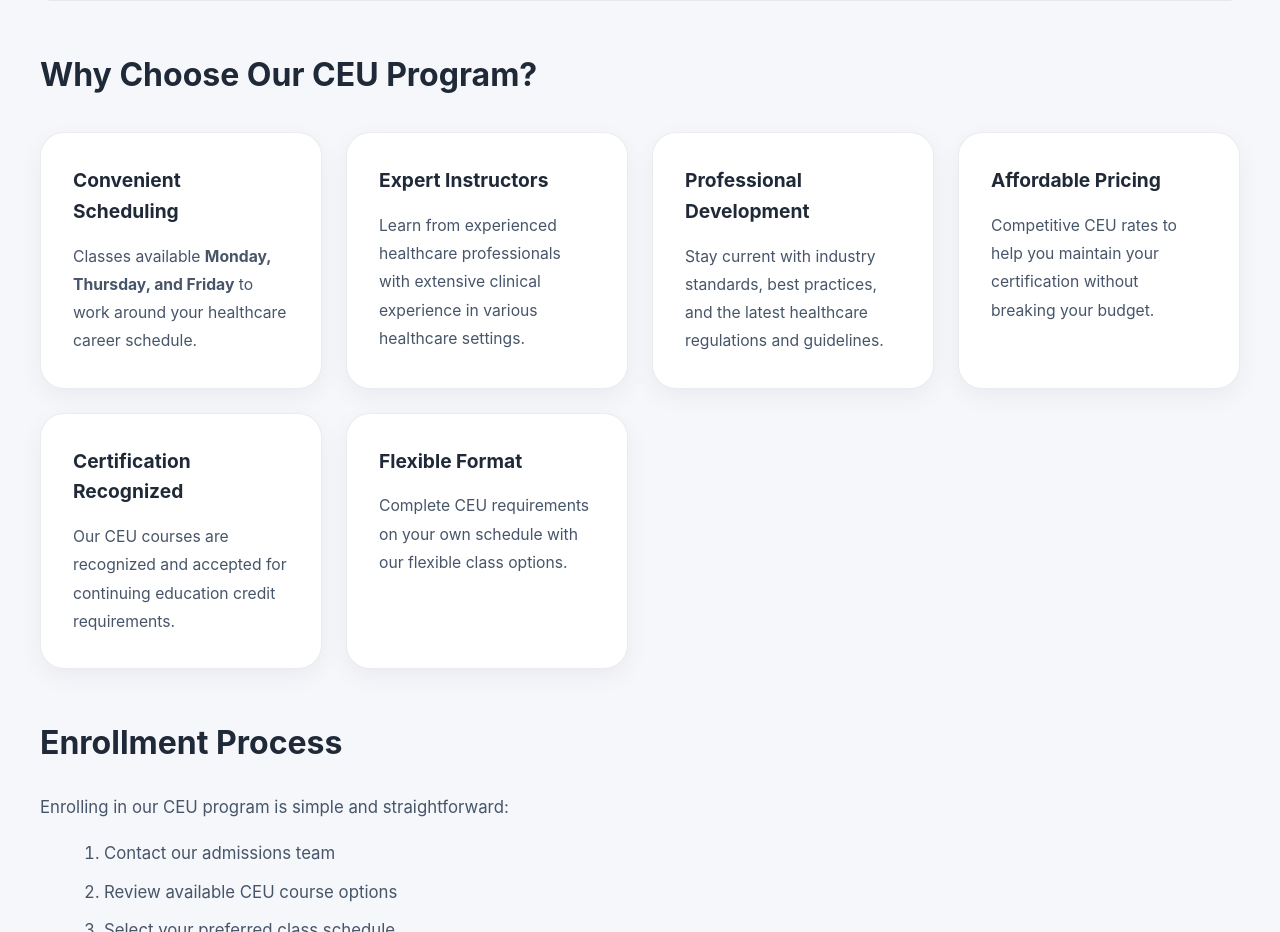
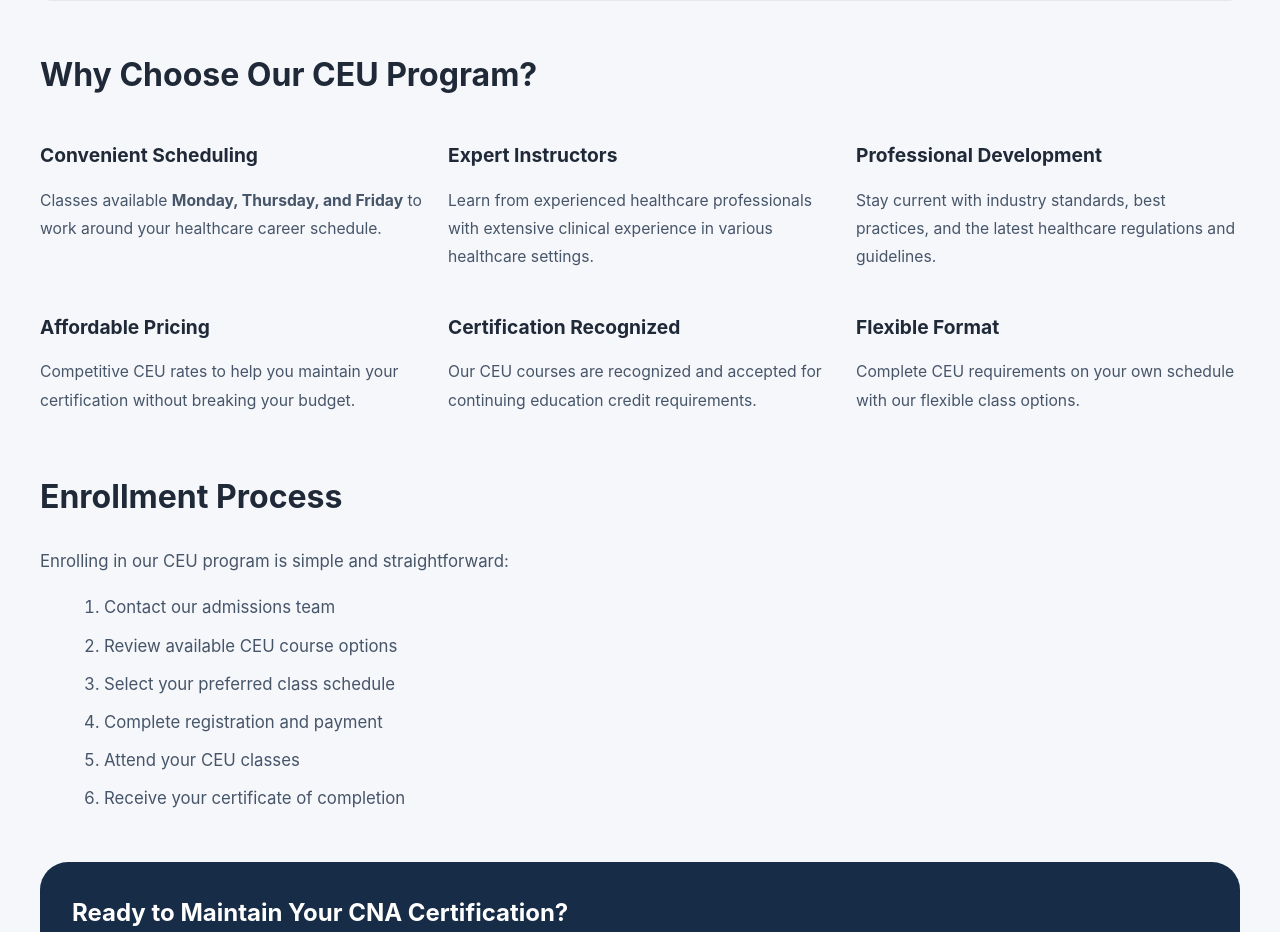
Before and after one commit to rotsen-gregorio/Allied_Medical, a website: page ceu-for-cna.html in a window 1280 px wide. Shown: the part 1120-2052 px from the top of the page. Drawn offline with Linux system fonts and the light colour scheme; no server answers.

Commit message:
CEU page: 3-column grid, remove card boxes

```diff
--- a/ceu-for-cna.html
+++ b/ceu-for-cna.html
@@ -233,16 +233,12 @@
     }
     .info-grid {
       display: grid;
-      grid-template-columns: repeat(auto-fit, minmax(280px, 1fr));
+      grid-template-columns: repeat(3, 1fr);
       gap: 1.5rem;
       margin: 2rem 0;
     }
     .info-card {
-      background: #ffffff;
-      border: 1px solid rgba(15,23,42,0.08);
-      padding: 2rem;
-      border-radius: 24px;
-      box-shadow: 0 8px 24px rgba(15,23,42,0.05);
+      padding: 0.5rem 0;
     }
     .info-card h3 {
       margin: 0 0 1rem;
```
